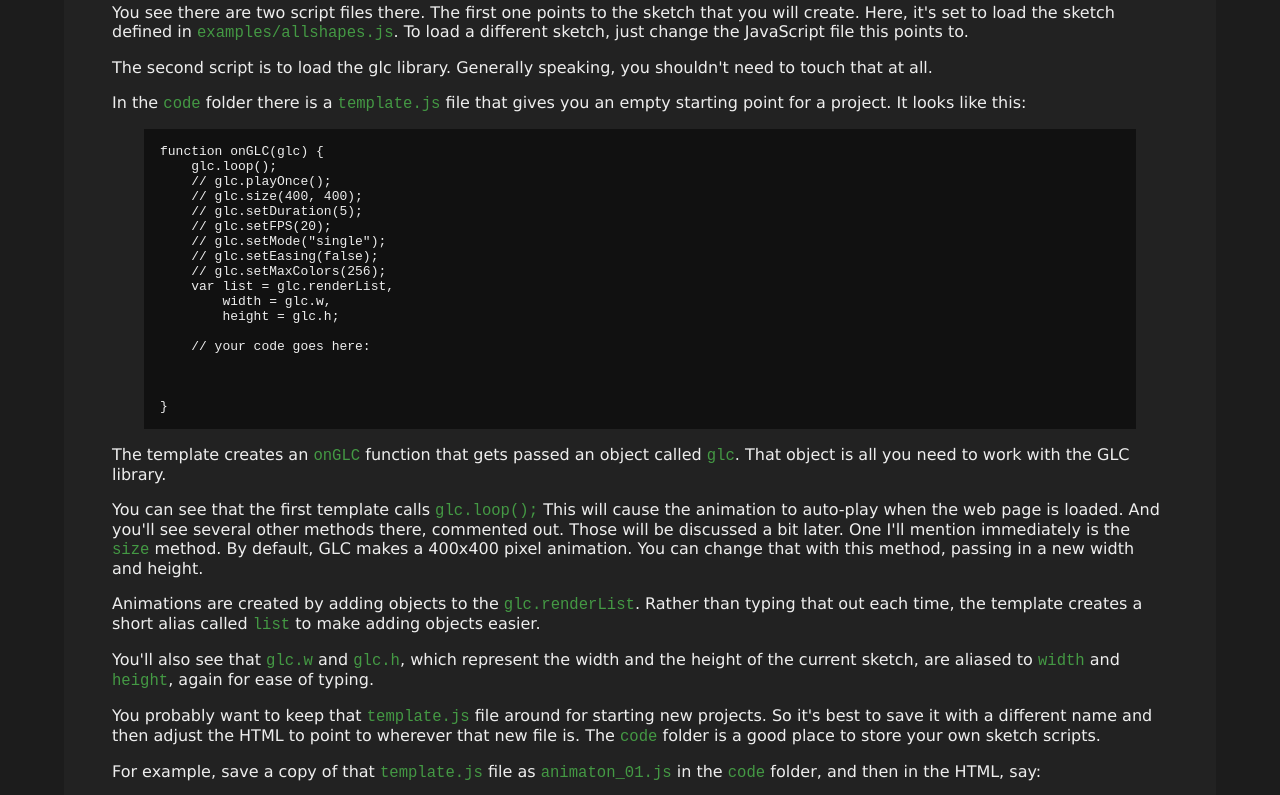
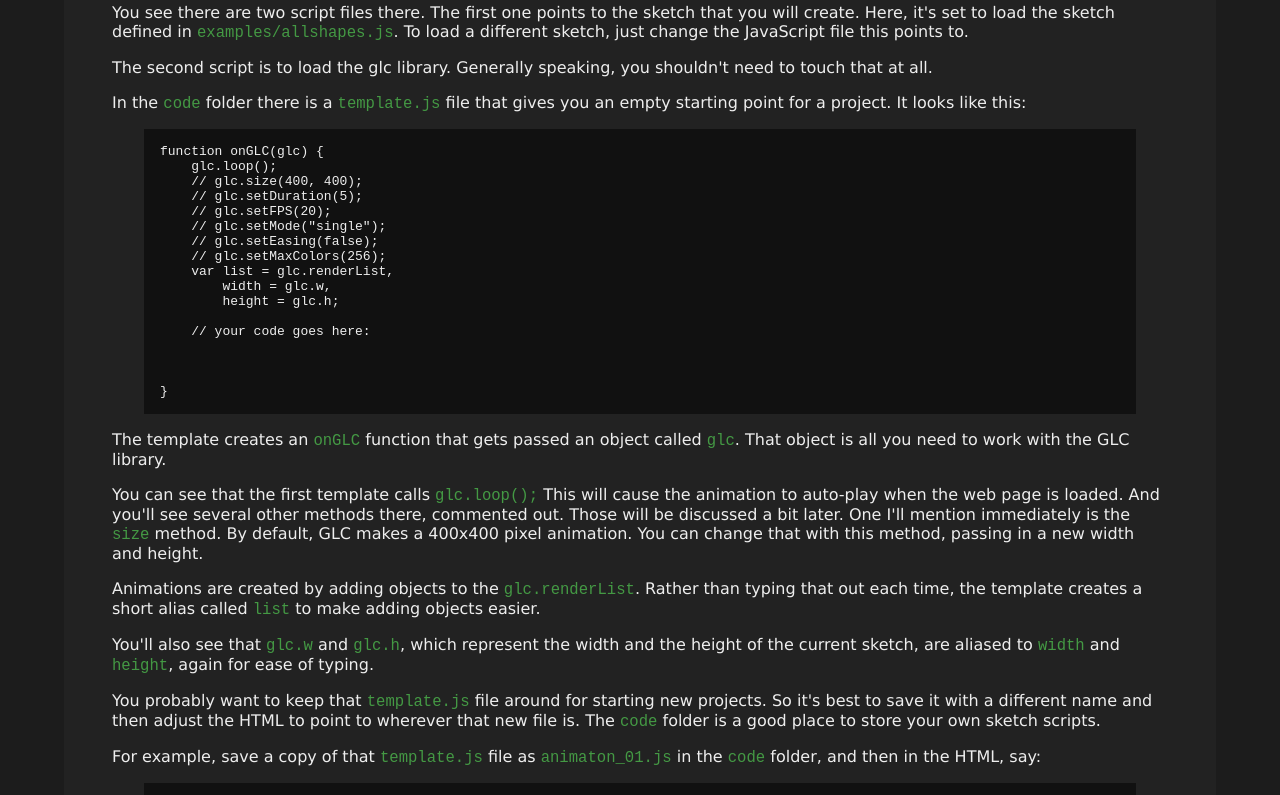
Before and after one commit to bit101/gifloopcoder, a plain HTML site: page docs/intro.html in a window 1280 px wide. Shown: the part 1862-2657 px from the top of the page. Drawn offline with Linux system fonts and the light colour scheme.

Commit message:
removed playonce from templates and examples

```diff
--- a/docs/intro.html
+++ b/docs/intro.html
@@ -90,7 +90,6 @@
     <div class="code"><pre><code>
 function onGLC(glc) {
     glc.loop();
-    // glc.playOnce();
     // glc.size(400, 400);
     // glc.setDuration(5);
     // glc.setFPS(20);
@@ -166,7 +165,6 @@ function onGLC(glc) {
     var list = glc.renderList;
 
     glc.loop();
-    // glc.playOnce();
     // glc.size(400, 400);
     // glc.setDuration(5);
     // glc.setFPS(20);
@@ -312,7 +310,7 @@ function onGLC(glc) {
 
     <p>If you ever have a hard time getting one of the sliders to land on a specific value, you can also use the left and right cursor keys on your keyboard. Pressing these will move the slider in single increments one way or the other.</p>
 
-    <p>You can interact with several of the controls here via the code you write. You've already seen that you can call <code>glc.loop()</code> or <code>glc.playOnce()</code> to cause your animation to start playing as soon as the page loads. Here are all the available commands:</p>
+    <p>You can interact with several of the controls here via the code you write. You've already seen that you can call <code>glc.loop()</code> to have your animation start looping as soon as the page loads. Alternately, you could <code>glc.playOnce()</code>. Here are all the available commands:</p>
 
     <ul>
         <li><code>glc.loop()</code> - loops the animation continuously when the page loads.</li>
--- a/sketches/code/template.js
+++ b/sketches/code/template.js
@@ -1,6 +1,5 @@
 function onGLC(glc) {
 	glc.loop();
-	// glc.playOnce();
 	// glc.size(400, 400);
 	// glc.setDuration(5);
 	// glc.setFPS(20);
--- a/sketches/examples/allshapes.js
+++ b/sketches/examples/allshapes.js
@@ -1,6 +1,5 @@
 function onGLC(glc) {
     glc.loop();
-    // glc.playOnce();
     // glc.size(400, 400);
     // glc.setDuration(5);
     // glc.setFPS(20);
--- a/sketches/examples/circles.js
+++ b/sketches/examples/circles.js
@@ -1,6 +1,5 @@
 function onGLC(glc) {
 	glc.loop();
-	// glc.playOnce();
 	// glc.size(400, 400);
 	// glc.setDuration(5);
 	// glc.setFPS(20);
--- a/sketches/examples/cube.js
+++ b/sketches/examples/cube.js
@@ -1,6 +1,5 @@
 function onGLC(glc) {
 	glc.loop();
-	// glc.playOnce();
 	glc.size(600, 150);
 	// glc.setDuration(5);
 	// glc.setFPS(20);
--- a/sketches/examples/funcs.js
+++ b/sketches/examples/funcs.js
@@ -1,6 +1,5 @@
 function onGLC(glc) {
 	glc.loop();
-	// glc.playOnce();
 	// glc.size(400, 400);
 	// glc.setDuration(5);
 	// glc.setFPS(20);
--- a/sketches/examples/gears.js
+++ b/sketches/examples/gears.js
@@ -1,6 +1,5 @@
 function onGLC(glc) {
 	glc.loop();
-	// glc.playOnce();
 	// glc.size(400, 400);
 	glc.setDuration(5);
 	// glc.setFPS(20);
--- a/sketches/examples/grid.js
+++ b/sketches/examples/grid.js
@@ -1,6 +1,5 @@
 function onGLC(glc) {
 	glc.loop();
-	// glc.playOnce();
 	// glc.size(400, 400);
 	// glc.setDuration(5);
 	// glc.setFPS(20);
--- a/sketches/examples/gridlayout.js
+++ b/sketches/examples/gridlayout.js
@@ -1,6 +1,5 @@
 function onGLC(glc) {
 	glc.loop();
-	// glc.playOnce();
 	// glc.size(400, 400);
 	// glc.setDuration(5);
 	// glc.setFPS(20);
--- a/sketches/examples/hearts.js
+++ b/sketches/examples/hearts.js
@@ -1,6 +1,5 @@
 function onGLC(glc) {
 	glc.loop();
-	// glc.playOnce();
 	// glc.size(400, 400);
 	// glc.setDuration(5);
 	// glc.setFPS(20);
--- a/sketches/examples/phase.js
+++ b/sketches/examples/phase.js
@@ -1,6 +1,5 @@
 function onGLC(glc) {
 	glc.loop();
-	// glc.playOnce();
 	glc.size(600, 200);
 	// glc.setDuration(5);
 	// glc.setFPS(20);
--- a/sketches/examples/rays.js
+++ b/sketches/examples/rays.js
@@ -1,6 +1,5 @@
 function onGLC(glc) {
 	glc.loop();
-	// glc.playOnce();
 	// glc.size(400, 400);
 	// glc.setDuration(5);
 	// glc.setFPS(20);
--- a/sketches/examples/rects.js
+++ b/sketches/examples/rects.js
@@ -1,6 +1,5 @@
 function onGLC(glc) {
 	glc.loop();
-	// glc.playOnce();
 	glc.size(300, 300);
 	// glc.setDuration(5);
 	// glc.setFPS(20);
--- a/sketches/examples/segments.js
+++ b/sketches/examples/segments.js
@@ -1,6 +1,5 @@
 function onGLC(glc) {
 	glc.loop();
-	// glc.playOnce();
 	// glc.size(400, 400);
 	glc.setDuration(5);
 	// glc.setFPS(20);
--- a/sketches/examples/single.js
+++ b/sketches/examples/single.js
@@ -1,6 +1,5 @@
 function onGLC(glc) {
 	glc.loop();
-	// glc.playOnce();
 	glc.size(400, 250);
 	glc.setDuration(1);
 	// glc.setFPS(20);
--- a/sketches/examples/single2.js
+++ b/sketches/examples/single2.js
@@ -1,6 +1,5 @@
 function onGLC(glc) {
 	glc.loop();
-	// glc.playOnce();
 	glc.size(400, 200);
 	// glc.setDuration(5);
 	// glc.setFPS(20);
--- a/sketches/examples/spiral.js
+++ b/sketches/examples/spiral.js
@@ -1,6 +1,5 @@
 function onGLC(glc) {
 	glc.loop();
-	// glc.playOnce();
 	// glc.size(400, 400);
 	// glc.setDuration(5);
 	// glc.setFPS(20);
```
Also changed, not shown: docs/tips.html (+0 -5 lines).
